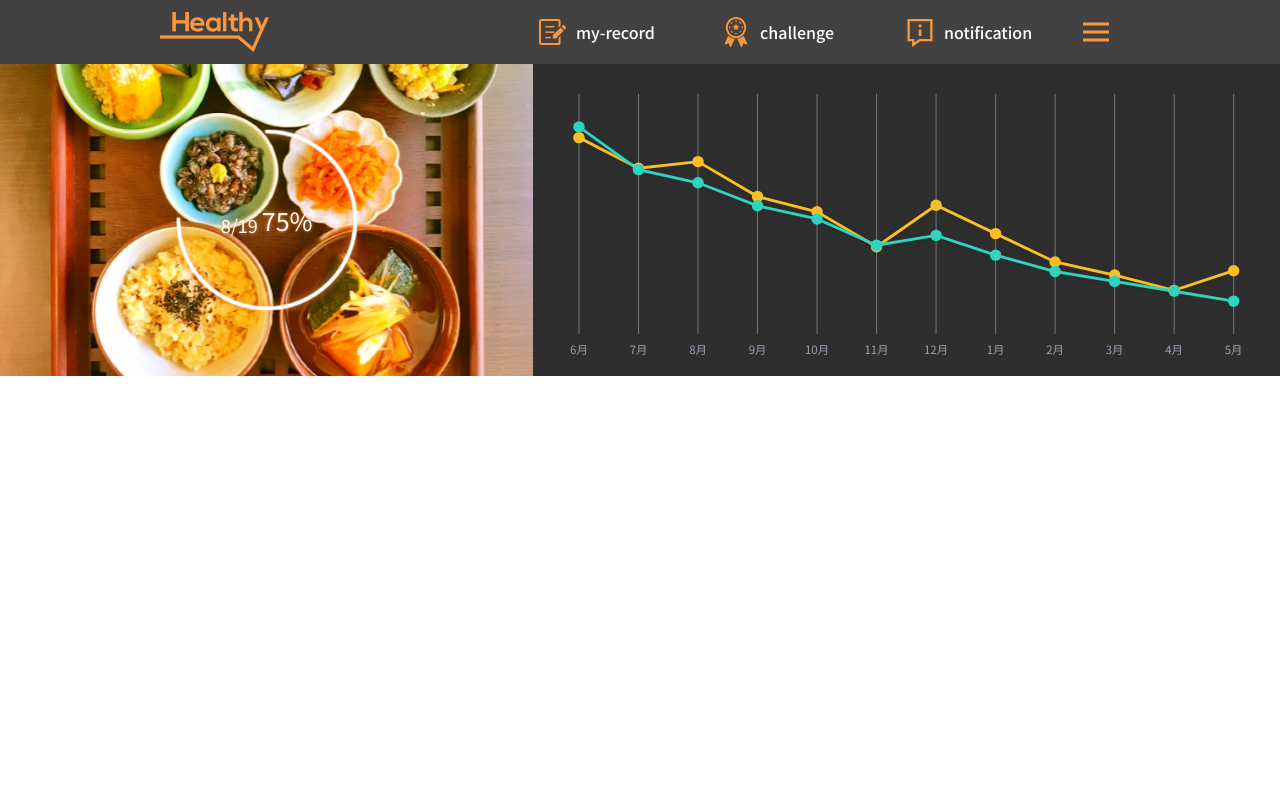
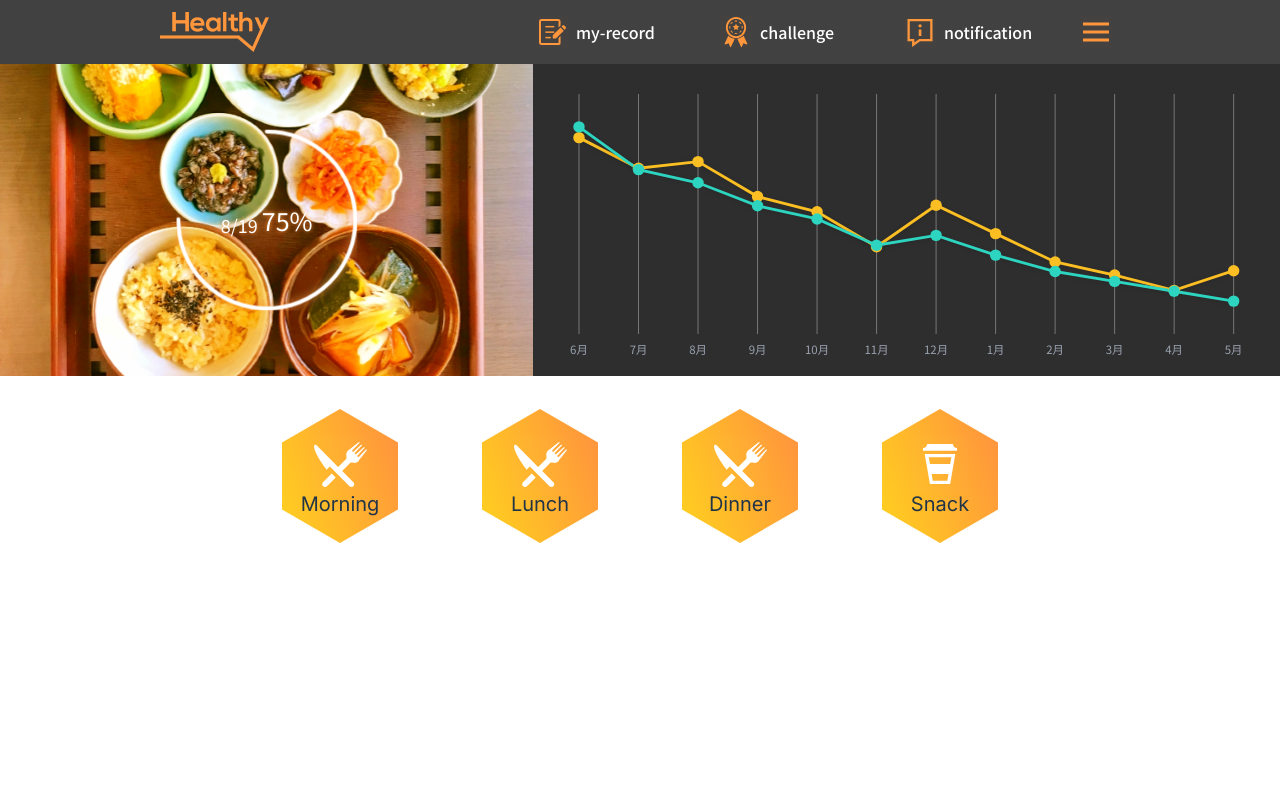
Before and after one commit to to-long/test-code-arent, a React (Vite) app: page / in a window 1280 px wide. Shown: the top 800 px of the page. Built offline with nearby package versions, Linux system fonts and the light colour scheme.

Commit message:
add combo menu

```diff
--- /dev/null
+++ b/src/features/home/components/ComboMenu/index.tsx
@@ -0,0 +1,40 @@
+export const ComboMenu = () => {
+  const comboItems = [
+    {
+      id: 1,
+      name: "Morning",
+      icon: "/icons/knife.svg",
+    },
+    {
+      id: 2,
+      name: "Lunch",
+      icon: "/icons/knife.svg",
+    },
+
+    {
+      id: 3,
+      name: "Dinner",
+      icon: "/icons/knife.svg",
+    },
+
+    {
+      id: 4,
+      name: "Snack",
+      icon: "/icons/cup.svg",
+    },
+  ];
+  return (
+    <div className="grid grid-cols-4 gap-[64px] mx-auto py-8">
+      {comboItems.map((item) => (
+        <div className="col-span-1" key={item.id}>
+          <div className="w-[136px] h-[136px] bg-[url('/icons/hexagon.svg')] bg-center bg-no-repeat flex items-center justify-center">
+            <div className="text-center cursor-pointer">
+              <img src={item.icon} alt={item.name} className="inline" />
+              <h3>{item.name}</h3>
+            </div>
+          </div>
+        </div>
+      ))}
+    </div>
+  );
+};
--- a/src/index.css
+++ b/src/index.css
@@ -45,6 +45,11 @@ h1 {
   line-height: 1.1;
 }
 
+h3 {
+  font-size: 20px;
+  line-height: 24px;
+}
+
 button {
   cursor: pointer;
 }
--- a/src/pages/Home.tsx
+++ b/src/pages/Home.tsx
@@ -1,5 +1,6 @@
 import type React from "react";
 import AchievementRate from "@/features/home/components/AchievementRate";
+import { ComboMenu } from "@/features/home/components/ComboMenu";
 import WeightFatPercentageGraph from "@/features/home/components/WeightFatPercentageGraph";
 
 export default function Home(): React.JSX.Element {
@@ -13,7 +14,9 @@ export default function Home(): React.JSX.Element {
           <WeightFatPercentageGraph />
         </div>
       </div>
-      <div className="flex max-w-[1280px] mx-auto"></div>
+      <div className="flex max-w-[1280px] mx-auto">
+        <ComboMenu />
+      </div>
     </div>
   );
 }
```
